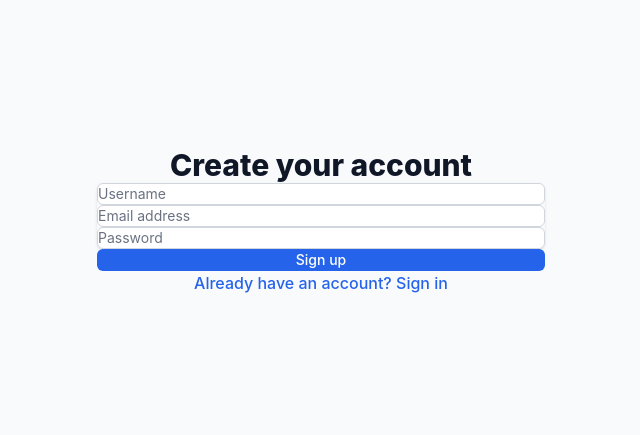
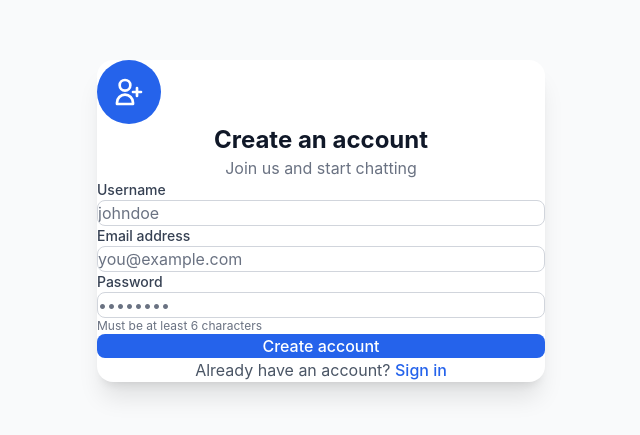
Before and after one commit to chigozzdevv/telegram-app, a React (Vite) app in the folder client/: page /signup in a window 1280 px wide. Shown: the part 179-614 px from the top of the page, without its empty margins (319-959 px from the left). Built offline with nearby package versions, Linux system fonts and the light colour scheme; no server answers.

Commit message:
feat(auth): Redesign login and signup forms with improved UI/UX

```diff
--- a/client/src/components/auth/login.tsx
+++ b/client/src/components/auth/login.tsx
@@ -23,21 +23,32 @@ export function Login() {
 
   return (
     <div className="min-h-screen flex items-center justify-center bg-gray-50 dark:bg-gray-900 px-4">
-      <div className="max-w-md w-full space-y-8">
-        <div>
-          <h2 className="mt-6 text-center text-3xl font-extrabold text-gray-900 dark:text-white">
-            Sign in to your account
+      <div className="max-w-md w-full">
+        <div className="bg-white dark:bg-gray-800 rounded-2xl shadow-xl p-8">
+          <div className="text-center mb-8">
+            <div className="w-16 h-16 bg-primary-600 rounded-full flex items-center justify-center mx-auto mb-4">
+              <svg className="w-8 h-8 text-white" fill="none" stroke="currentColor" viewBox="0 0 24 24">
+                <path strokeLinecap="round" strokeLinejoin="round" strokeWidth={2} d="M8 12h.01M12 12h.01M16 12h.01M21 12c0 4.418-4.03 8-9 8a9.863 9.863 0 01-4.255-.949L3 20l1.395-3.72C3.512 15.042 3 13.574 3 12c0-4.418 4.03-8 9-8s9 3.582 9 8z" />
+              </svg>
+            </div>
+            <h2 className="text-2xl font-bold text-gray-900 dark:text-white">
+              Welcome back
             </h2>
+            <p className="text-gray-500 dark:text-gray-400 mt-2">
+              Sign in to continue to your account
+            </p>
           </div>
-        <form className="mt-8 space-y-6" onSubmit={handleSubmit}>
+
+          <form onSubmit={handleSubmit}>
             {error && (
-            <div className="rounded-md bg-red-50 dark:bg-red-900/20 p-4">
+              <div className="mb-4 rounded-lg bg-red-50 dark:bg-red-900/20 p-4">
                 <p className="text-sm text-red-800 dark:text-red-200">{error}</p>
               </div>
             )}
-          <div className="rounded-md shadow-sm -space-y-px">
+
+            <div className="space-y-4">
               <div>
-              <label htmlFor="email" className="sr-only">
+                <label htmlFor="email" className="block text-sm font-medium text-gray-700 dark:text-gray-300 mb-1">
                   Email address
                 </label>
                 <input
@@ -48,12 +59,13 @@ export function Login() {
                   required
                   value={email}
                   onChange={(e) => setEmail(e.target.value)}
-                className="appearance-none rounded-none relative block w-full px-3 py-2 border border-gray-300 dark:border-gray-700 placeholder-gray-500 dark:placeholder-gray-400 text-gray-900 dark:text-white rounded-t-md focus:outline-none focus:ring-primary-500 focus:border-primary-500 focus:z-10 sm:text-sm bg-white dark:bg-gray-800"
-                placeholder="Email address"
+                  className="w-full px-4 py-3 rounded-lg border border-gray-300 dark:border-gray-600 bg-white dark:bg-gray-700 text-gray-900 dark:text-white placeholder-gray-500 dark:placeholder-gray-400 focus:outline-none focus:ring-2 focus:ring-primary-500 focus:border-transparent transition-colors"
+                  placeholder="you@example.com"
                 />
               </div>
+
               <div>
-              <label htmlFor="password" className="sr-only">
+                <label htmlFor="password" className="block text-sm font-medium text-gray-700 dark:text-gray-300 mb-1">
                   Password
                 </label>
                 <input
@@ -64,31 +76,31 @@ export function Login() {
                   required
                   value={password}
                   onChange={(e) => setPassword(e.target.value)}
-                className="appearance-none rounded-none relative block w-full px-3 py-2 border border-gray-300 dark:border-gray-700 placeholder-gray-500 dark:placeholder-gray-400 text-gray-900 dark:text-white rounded-b-md focus:outline-none focus:ring-primary-500 focus:border-primary-500 focus:z-10 sm:text-sm bg-white dark:bg-gray-800"
-                placeholder="Password"
+                  className="w-full px-4 py-3 rounded-lg border border-gray-300 dark:border-gray-600 bg-white dark:bg-gray-700 text-gray-900 dark:text-white placeholder-gray-500 dark:placeholder-gray-400 focus:outline-none focus:ring-2 focus:ring-primary-500 focus:border-transparent transition-colors"
+                  placeholder="••••••••"
                 />
               </div>
             </div>
 
-          <div>
             <button
               type="submit"
               disabled={loading}
-              className="group relative w-full flex justify-center py-2 px-4 border border-transparent text-sm font-medium rounded-md text-white bg-primary-600 hover:bg-primary-700 focus:outline-none focus:ring-2 focus:ring-offset-2 focus:ring-primary-500 disabled:opacity-50 disabled:cursor-not-allowed"
+              className="w-full mt-6 py-3 px-4 bg-primary-600 text-white font-medium rounded-lg hover:bg-primary-700 focus:outline-none focus:ring-2 focus:ring-offset-2 focus:ring-primary-500 disabled:opacity-50 disabled:cursor-not-allowed transition-colors"
             >
               {loading ? 'Signing in...' : 'Sign in'}
             </button>
-          </div>
 
-          <div className="text-center">
+            <p className="text-center mt-6 text-gray-600 dark:text-gray-400">
+              Don't have an account?{' '}
               <Link
                 to="/signup"
                 className="font-medium text-primary-600 hover:text-primary-500 dark:text-primary-400"
               >
-              Don't have an account? Sign up
+                Sign up
               </Link>
+            </p>
+          </form>
         </div>
-        </form>
       </div>
     </div>
   )
--- a/client/src/components/auth/signup.tsx
+++ b/client/src/components/auth/signup.tsx
@@ -29,21 +29,32 @@ export function Signup() {
 
   return (
     <div className="min-h-screen flex items-center justify-center bg-gray-50 dark:bg-gray-900 px-4">
-      <div className="max-w-md w-full space-y-8">
-        <div>
-          <h2 className="mt-6 text-center text-3xl font-extrabold text-gray-900 dark:text-white">
-            Create your account
+      <div className="max-w-md w-full">
+        <div className="bg-white dark:bg-gray-800 rounded-2xl shadow-xl p-8">
+          <div className="text-center mb-8">
+            <div className="w-16 h-16 bg-primary-600 rounded-full flex items-center justify-center mx-auto mb-4">
+              <svg className="w-8 h-8 text-white" fill="none" stroke="currentColor" viewBox="0 0 24 24">
+                <path strokeLinecap="round" strokeLinejoin="round" strokeWidth={2} d="M18 9v3m0 0v3m0-3h3m-3 0h-3m-2-5a4 4 0 11-8 0 4 4 0 018 0zM3 20a6 6 0 0112 0v1H3v-1z" />
+              </svg>
+            </div>
+            <h2 className="text-2xl font-bold text-gray-900 dark:text-white">
+              Create an account
             </h2>
+            <p className="text-gray-500 dark:text-gray-400 mt-2">
+              Join us and start chatting
+            </p>
           </div>
-        <form className="mt-8 space-y-6" onSubmit={handleSubmit}>
+
+          <form onSubmit={handleSubmit}>
             {error && (
-            <div className="rounded-md bg-red-50 dark:bg-red-900/20 p-4">
+              <div className="mb-4 rounded-lg bg-red-50 dark:bg-red-900/20 p-4">
                 <p className="text-sm text-red-800 dark:text-red-200">{error}</p>
               </div>
             )}
-          <div className="rounded-md shadow-sm space-y-2">
+
+            <div className="space-y-4">
               <div>
-              <label htmlFor="username" className="sr-only">
+                <label htmlFor="username" className="block text-sm font-medium text-gray-700 dark:text-gray-300 mb-1">
                   Username
                 </label>
                 <input
@@ -53,12 +64,13 @@ export function Signup() {
                   required
                   value={username}
                   onChange={(e) => setUsername(e.target.value)}
-                className="appearance-none relative block w-full px-3 py-2 border border-gray-300 dark:border-gray-700 placeholder-gray-500 dark:placeholder-gray-400 text-gray-900 dark:text-white rounded-md focus:outline-none focus:ring-primary-500 focus:border-primary-500 focus:z-10 sm:text-sm bg-white dark:bg-gray-800"
-                placeholder="Username"
+                  className="w-full px-4 py-3 rounded-lg border border-gray-300 dark:border-gray-600 bg-white dark:bg-gray-700 text-gray-900 dark:text-white placeholder-gray-500 dark:placeholder-gray-400 focus:outline-none focus:ring-2 focus:ring-primary-500 focus:border-transparent transition-colors"
+                  placeholder="johndoe"
                 />
               </div>
+
               <div>
-              <label htmlFor="email" className="sr-only">
+                <label htmlFor="email" className="block text-sm font-medium text-gray-700 dark:text-gray-300 mb-1">
                   Email address
                 </label>
                 <input
@@ -69,12 +81,13 @@ export function Signup() {
                   required
                   value={email}
                   onChange={(e) => setEmail(e.target.value)}
-                className="appearance-none relative block w-full px-3 py-2 border border-gray-300 dark:border-gray-700 placeholder-gray-500 dark:placeholder-gray-400 text-gray-900 dark:text-white rounded-md focus:outline-none focus:ring-primary-500 focus:border-primary-500 focus:z-10 sm:text-sm bg-white dark:bg-gray-800"
-                placeholder="Email address"
+                  className="w-full px-4 py-3 rounded-lg border border-gray-300 dark:border-gray-600 bg-white dark:bg-gray-700 text-gray-900 dark:text-white placeholder-gray-500 dark:placeholder-gray-400 focus:outline-none focus:ring-2 focus:ring-primary-500 focus:border-transparent transition-colors"
+                  placeholder="you@example.com"
                 />
               </div>
+
               <div>
-              <label htmlFor="password" className="sr-only">
+                <label htmlFor="password" className="block text-sm font-medium text-gray-700 dark:text-gray-300 mb-1">
                   Password
                 </label>
                 <input
@@ -85,31 +98,34 @@ export function Signup() {
                   required
                   value={password}
                   onChange={(e) => setPassword(e.target.value)}
-                className="appearance-none relative block w-full px-3 py-2 border border-gray-300 dark:border-gray-700 placeholder-gray-500 dark:placeholder-gray-400 text-gray-900 dark:text-white rounded-md focus:outline-none focus:ring-primary-500 focus:border-primary-500 focus:z-10 sm:text-sm bg-white dark:bg-gray-800"
-                placeholder="Password"
+                  className="w-full px-4 py-3 rounded-lg border border-gray-300 dark:border-gray-600 bg-white dark:bg-gray-700 text-gray-900 dark:text-white placeholder-gray-500 dark:placeholder-gray-400 focus:outline-none focus:ring-2 focus:ring-primary-500 focus:border-transparent transition-colors"
+                  placeholder="••••••••"
                 />
+                <p className="mt-1 text-xs text-gray-500 dark:text-gray-400">
+                  Must be at least 6 characters
+                </p>
               </div>
             </div>
 
-          <div>
             <button
               type="submit"
               disabled={loading}
-              className="group relative w-full flex justify-center py-2 px-4 border border-transparent text-sm font-medium rounded-md text-white bg-primary-600 hover:bg-primary-700 focus:outline-none focus:ring-2 focus:ring-offset-2 focus:ring-primary-500 disabled:opacity-50 disabled:cursor-not-allowed"
+              className="w-full mt-6 py-3 px-4 bg-primary-600 text-white font-medium rounded-lg hover:bg-primary-700 focus:outline-none focus:ring-2 focus:ring-offset-2 focus:ring-primary-500 disabled:opacity-50 disabled:cursor-not-allowed transition-colors"
             >
-              {loading ? 'Creating account...' : 'Sign up'}
+              {loading ? 'Creating account...' : 'Create account'}
             </button>
-          </div>
 
-          <div className="text-center">
+            <p className="text-center mt-6 text-gray-600 dark:text-gray-400">
+              Already have an account?{' '}
               <Link
                 to="/login"
                 className="font-medium text-primary-600 hover:text-primary-500 dark:text-primary-400"
               >
-              Already have an account? Sign in
+                Sign in
               </Link>
+            </p>
+          </form>
         </div>
-        </form>
       </div>
     </div>
   )
```
Lines whose indentation alone changed are shown as unchanged.
